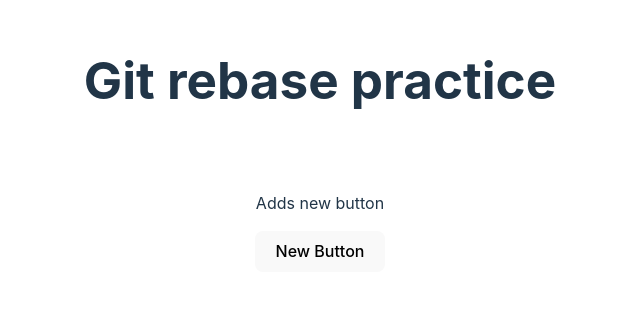
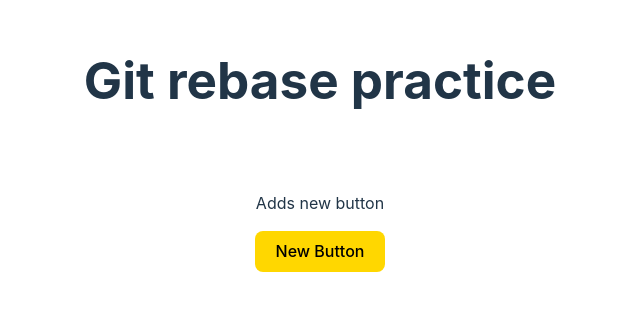
Before and after one commit to azvontsov/git_practice, a React (Vite) app: page / in a window 1280 px wide. Shown: the part 239-550 px from the top of the page, without its empty margins (320-960 px from the left). Built offline with nearby package versions, Linux system fonts and the light colour scheme.

Commit message:
change button color

```diff
--- a/src/App.jsx
+++ b/src/App.jsx
@@ -10,7 +10,7 @@ function App() {
       <h1>Git rebase practice</h1>
       <div className="card">
         <p>Adds new button</p>
-        <button>New Button</button>
+        <button style={{ backgroundColor: 'gold' }}>New Button</button>
       </div>
     </>
   );
```
